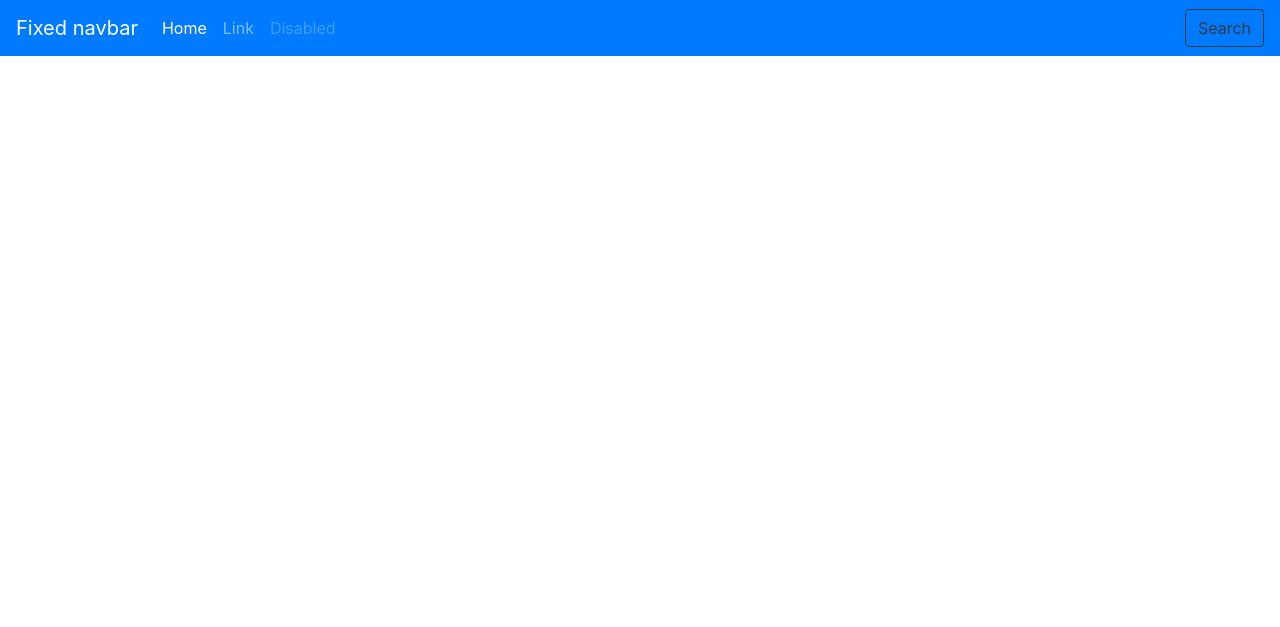
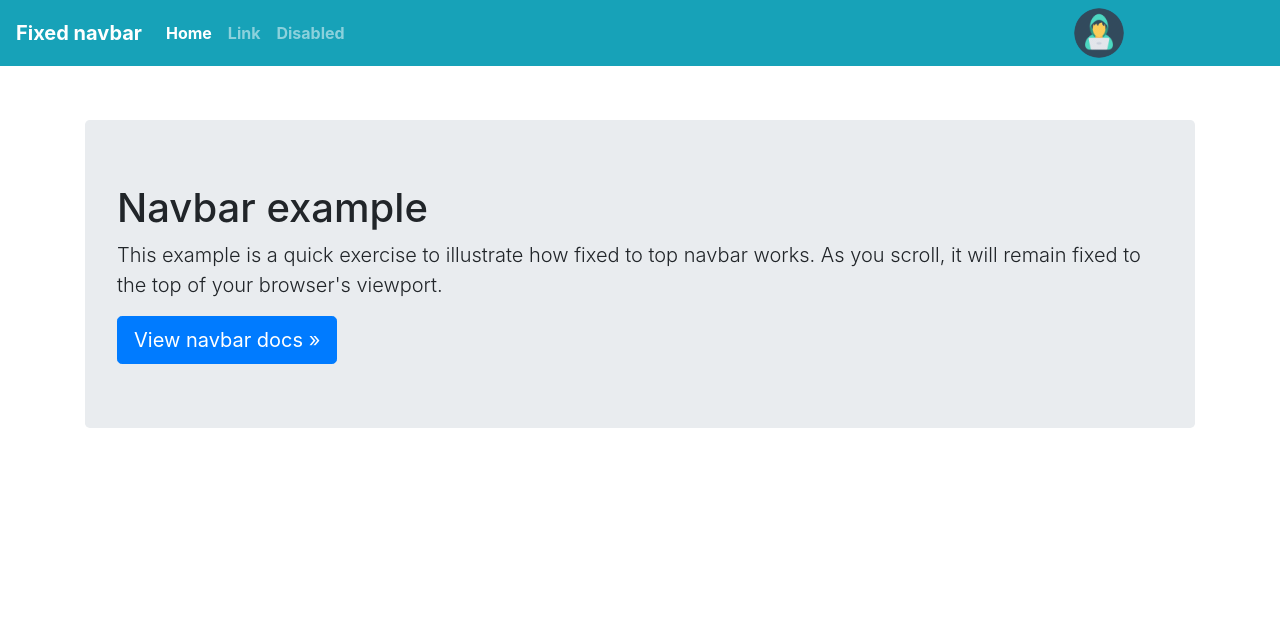
Before and after one commit to nguyenphiikhanh/php_quiz-project, a PHP site: page / in a window 1280 px wide. Shown: the top 627 px of the page. Before the commit the page ends 56 px from the top, so only its background shows below. Run offline with PHP 8.4, Linux system fonts and the light colour scheme; some libraries are stand-ins or nearby versions.

Commit message:
user index layout

```diff
--- /dev/null
+++ b/css/style_index.css
@@ -0,0 +1,22 @@
+body {
+    min-height: 75rem;
+    padding-top: 4.5rem;
+  }
+
+  .avatar {
+    vertical-align: middle;
+    width: 50px;
+    height: 50px;
+    border-radius: 50%;
+    object-fit: cover;
+  }
+  .hvcustomize{
+    height: 3rem !important;
+    line-height: 2.5rem;
+    /* background-color: aqua; */
+  }
+
+  .hvcustomize:hover{
+    background-color: #17a2b8;
+    color: #fff;
+  }
--- a/index.php
+++ b/index.php
@@ -8,44 +8,64 @@
   <title>Học tập JavaScript trên Website</title>
   <!-- bootstrap CSS -->
   <link rel="stylesheet" href="https://maxcdn.bootstrapcdn.com/bootstrap/4.5.2/css/bootstrap.min.css">
-    <script src="https://ajax.googleapis.com/ajax/libs/jquery/3.5.1/jquery.min.js"></script>
-    <script src="https://cdnjs.cloudflare.com/ajax/libs/popper.js/1.16.0/umd/popper.min.js"></script>
-    <script src="https://maxcdn.bootstrapcdn.com/bootstrap/4.5.2/js/bootstrap.min.js"></script>
+
   <!-- CSS customize -->
   <link rel="stylesheet" href="./css/style.css">
+  <link rel="stylesheet" href="./css/style_index.css">
 
 </head>
 
 <body>
 
-<nav class="navbar navbar-expand-md navbar-dark fixed-top bg-primary">
-      <a class="navbar-brand" href="#">Fixed navbar</a>
+  <nav class="navbar navbar-expand-md navbar-dark fixed-top bg-info">
+    <a class="navbar-brand font-weight-bold" href="#">Fixed navbar</a>
     <button class="navbar-toggler" type="button" data-toggle="collapse" data-target="#navbarCollapse" aria-controls="navbarCollapse" aria-expanded="false" aria-label="Toggle navigation">
       <span class="navbar-toggler-icon"></span>
     </button>
     <div class="collapse navbar-collapse" id="navbarCollapse">
       <ul class="navbar-nav mr-auto">
         <li class="nav-item active">
-            <a class="nav-link" href="#">Home <span class="sr-only">(current)</span></a>
+          <a class="nav-link font-weight-bold" href="#">Home</a>
         </li>
         <li class="nav-item">
-            <a class="nav-link" href="#">Link</a>
+          <a class="nav-link font-weight-bold" href="#">Link</a>
         </li>
         <li class="nav-item">
-            <a class="nav-link disabled" href="#">Disabled</a>
+          <a class="nav-link font-weight-bold" href="#">Disabled</a>
         </li>
       </ul>
 
-          <button class="btn btn-outline-dark my-2 my-sm-0" type="submit">Search</button>
+      <div class="dropdown mr-5">
+        <img class="avatar dropdown-toggle" role="button" data-toggle="dropdown" aria-haspopup="true" aria-expanded="false" src="./img/user.jpg" alt="">
+
+        <div class="dropdown-menu mt-1">
+          <a class="dropdown-item hvcustomize" href="#"><i class="fas fa-edit"></i> Chỉnh sửa thông tin</a>
+          <a class="dropdown-item hvcustomize" href="#"><i class="fas fa-edit"></i> Chỉnh sửa thông tin</a>
+          <a class="dropdown-item hvcustomize" href="#"><i class="fas fa-edit"></i> Chỉnh sửa thông tin</a>
+
+          <div class="dropdown-divider"></div>
+          <a class="dropdown-item hvcustomize" href="#"><i class="fas fa-sign-out-alt"></i> Đăng xuất</a>
+        </div>
+      </div><div class="col-md-1"></div>
+
     </div>
   </nav>
 
+  <main role="main" class="container mt-5">
+    <div class="jumbotron">
+      <h1>Navbar example</h1>
+      <p class="lead">This example is a quick exercise to illustrate how fixed to top navbar works. As you scroll, it will remain fixed to the top of your browser's viewport.</p>
+      <a class="btn btn-lg btn-primary" href="../../components/navbar/" role="button">View navbar docs &raquo;</a>
+    </div>
+  </main>
 
-    <script type="text/javascript">
-        document.title = "Đăng nhập";
-    </script>
+  <!-- jQuery first, then Popper.js, then Bootstrap JS -->
+  <script src="https://ajax.googleapis.com/ajax/libs/jquery/3.5.1/jquery.min.js"></script>
+  <script src="https://cdnjs.cloudflare.com/ajax/libs/popper.js/1.16.0/umd/popper.min.js"></script>
+  <script src="https://maxcdn.bootstrapcdn.com/bootstrap/4.5.2/js/bootstrap.min.js"></script>
   <!-- font awesome icon -->
   <script src="./js/fontAwesome.js"></script>
+
 
 </body>
 
```
Also changed, not shown: dangky.php (+5 -3 lines), dangnhap.php (+4 -3 lines), text.php (deleted, +0 -28 lines), img/user.jpg (added). Lines whose indentation alone changed are shown as unchanged.
